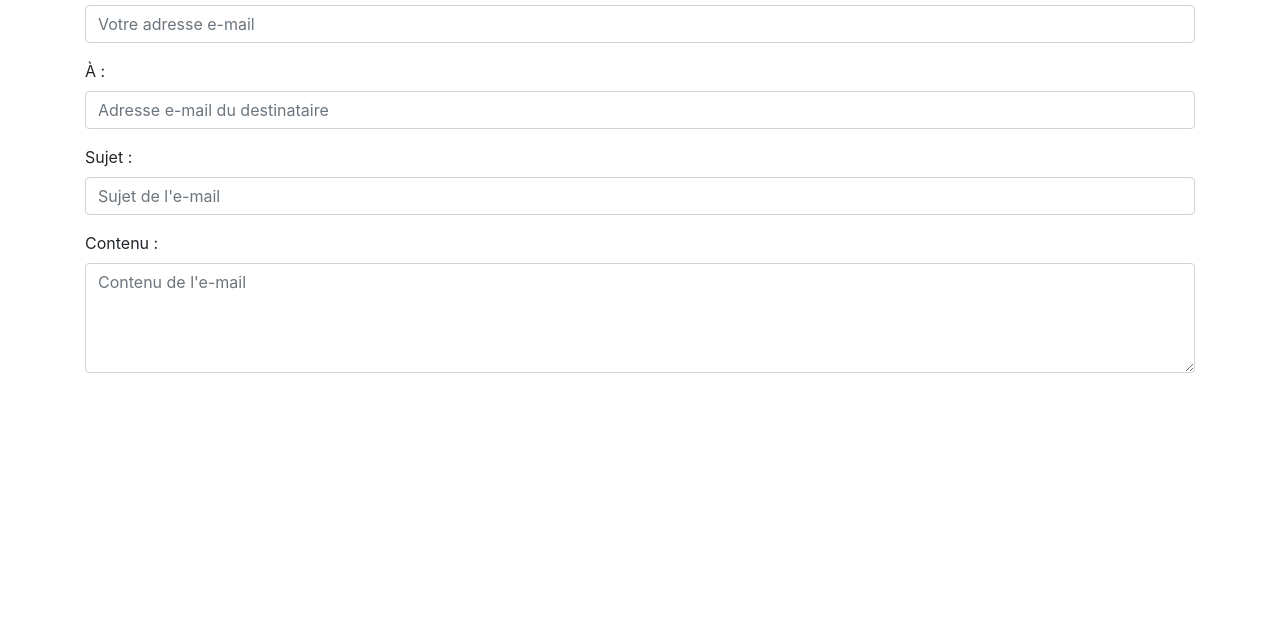
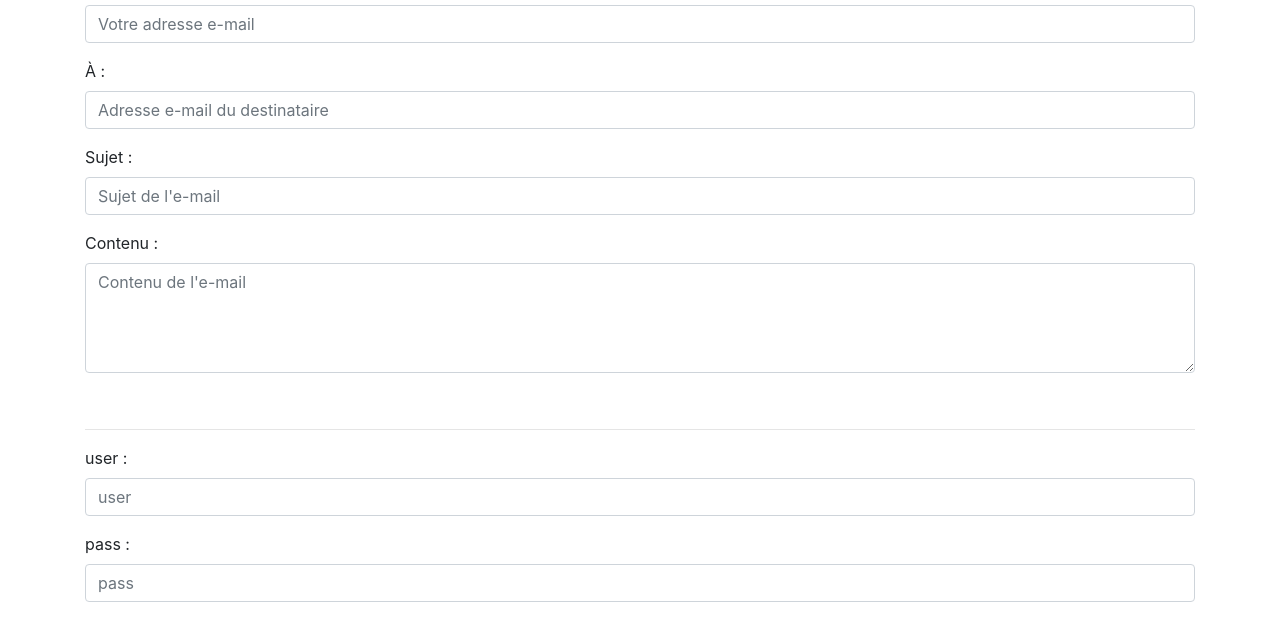
Before and after one commit to JARVIS-IS/SYS-SendMail, a website: page index.html in a window 1280 px wide. Both pictures are taken after a click on the button "Envoyer". Shown: the part 137-778 px from the top of the page. Drawn offline with nearby package versions, Linux system fonts and the light colour scheme.

Commit message:
[add] input for user and pass

```diff
--- a/index.html
+++ b/index.html
@@ -31,6 +31,16 @@
             <label for="text">Contenu :</label>
             <textarea class="form-control" id="text" rows="4" placeholder="Contenu de l'e-mail"></textarea>
         </div>
+        <br>
+        <hr>
+        <div class="form-group">
+            <label for="user">user :</label>
+            <input type="text" class="form-control" id="user" placeholder="user">
+        </div>
+        <div class="form-group">
+            <label for="pass">pass :</label>
+            <input type="text" class="form-control" id="pass" placeholder="pass">
+        </div>
     </div>
 
     <script>
@@ -43,6 +53,8 @@
                 const to = document.getElementById('to').value;
                 const subject = document.getElementById('subject').value;
                 const text = document.getElementById('text').value;
+                const user = document.getElementById('user').value;
+                const pass = document.getElementById('pass').value;
 
                 fetch('http://localhost:3003', {
                     method: 'POST',
@@ -50,8 +62,8 @@
                         'Content-Type': 'application/json',
                     },
                     body: JSON.stringify({
-                        user: 'votre_utilisateur',
-                        pass: 'votre_mot_de_passe',
+                        user,
+                        pass,
                         from,
                         to,
                         subject,
```
